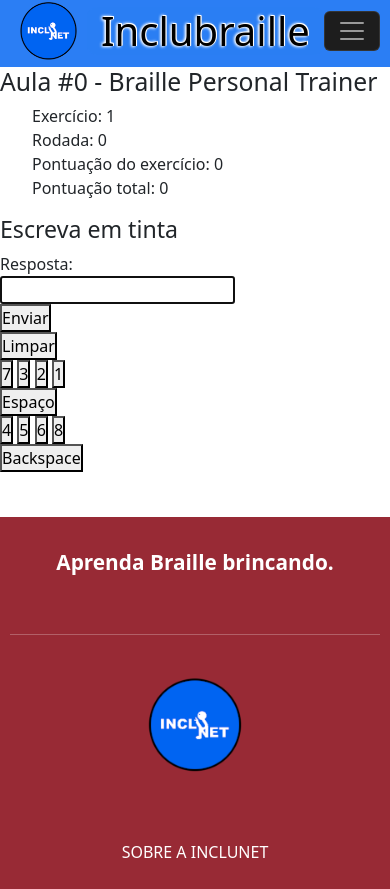
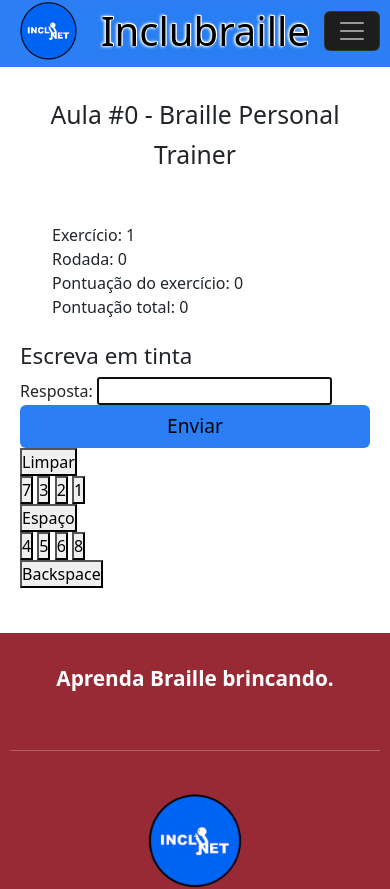
Before and after one commit to inclunet/bin-go, a SvelteKit app in the folder bingo/: page /braille/1/1 in a window 390 px wide. Shown: the top 889 px of the page. Built offline with nearby package versions, Linux system fonts and the light colour scheme; no server answers.

Commit message:
starting style

```diff
--- a/bingo/src/lib/BrailleChallenge.svelte
+++ b/bingo/src/lib/BrailleChallenge.svelte
@@ -6,13 +6,13 @@
 </script>
 
 <div role="region" aria-label="Exercício">
-    <div aria-live="polite">
+    <header aria-live="polite">
         {#if brailleChallenge.Challenge == "word"}
-            <h3>Escreva {brailleChallenge.Word} em Braille</h3>
+            <h3 class="mt-4">Escreva {brailleChallenge.Word} em Braille</h3>
         {:else}
-            <h3>Escreva {brailleChallenge.Word} em tinta</h3>
+            <h3 class="mt-4">Escreva {brailleChallenge.Word} em tinta</h3>
         {/if}
-    </div>
+    </header>
 
     {#if brailleChallenge.Challenge == "braille"}
         <BrailleWord
@@ -27,3 +27,9 @@
         />
     {/if}
 </div>
+
+<style>
+    h3 {
+        font-size: 1.4em;
+    }
+</style>
--- a/bingo/src/lib/BrailleWord.svelte
+++ b/bingo/src/lib/BrailleWord.svelte
@@ -9,7 +9,7 @@
     const dispatch = createEventDispatcher();
 
     const handleKeyDown = (
-        /** @type {{ key: string; preventDefault: () => void; }} */ event,
+        /** @type {{ key: string; preventDefault: () => void; }} */ event
     ) => {
         if (brailleKeyboard) {
             if (event.key === "f") {
@@ -90,11 +90,9 @@
     };
 </script>
 
+<section id="answer">
     <div>
         <label for="word">Resposta:</label>
-</div>
-
-<div>
         <input
             type="text"
             id="word"
@@ -105,9 +103,35 @@
             autofocus
         />
     </div>
-
-<div>
-    <button on:click={handleSubmit}>Enviar</button>
-</div>
+    <button class="btn button-color" on:click={handleSubmit}>Enviar</button>
+</section>
 
 <audio src="/key.mp3" bind:this={audio} />
+
+<style>
+    :root {
+        --primary-button-color: #2b7ef4;
+        --secondary-button-color: #2868c2;
+        --white: #fff;
+        --black: #000;
+    }
+
+    section#answer {
+        display: flex;
+        flex-direction: column;
+    }
+
+    section button {
+        font-size: 1.2em;
+    }
+
+    .button-color {
+        background-color: var(--primary-button-color);
+        color: var(--black);
+    }
+
+    .button-color:hover {
+        background-color: var(--secondary-button-color);
+        color: var(--white);
+    }
+</style>
--- a/bingo/src/routes/braille/+page.svelte
+++ b/bingo/src/routes/braille/+page.svelte
@@ -31,17 +31,19 @@
     </section>
 
     <section>
-        <button
-            class="btn button-color text-black"
-            on:click={handleStartLearningNow}
-        >
+        <button class="btn button-color" on:click={handleStartLearningNow}>
             <strong>Comece a aprender Agora</strong>
         </button>
     </section>
 </div>
 
 <style>
-    @import "style.css";
+    :root {
+        --primary-button-color: #2b7ef4;
+        --secondary-button-color: #2868c2;
+        --white: #fff;
+        --black: #000;
+    }
 
     h2:nth-child(2n) {
         font-size: 1.6em;
@@ -56,8 +58,14 @@
         line-height: 32px;
     }
 
-    h3 {
-        font-size: 1.4em;
+    .button-color {
+        background-color: var(--primary-button-color);
+        color: var(--black);
+    }
+
+    .button-color:hover {
+        background-color: var(--secondary-button-color);
+        color: var(--white);
     }
 
     .term {
@@ -75,23 +83,7 @@
             line-height: 40px;
             text-align: center;
         }
-        h3 {
-            line-height: 40px;
-        }
-        header p:nth-child(n + 3):nth-child(-n + 4) {
-            text-align: justify;
-        }
-        .row {
-            padding: 0px;
-        }
-        .card {
-            border-radius: 10px;
-            box-shadow: 5px 5px 5px #e2e2e2;
-        }
 
-        .main-features-img {
-            margin-left: 10px;
-        }
         p {
             line-height: 37px;
         }
--- a/bingo/src/routes/braille/[player]/+page.svelte
+++ b/bingo/src/routes/braille/[player]/+page.svelte
@@ -11,25 +11,90 @@
         $braille = await callApi(
             $braille,
             `/api/braille/${data.Player}`,
-            "GET",
+            "GET"
         );
     };
 
-    const handlePlay = async() => {
+    const handlePlay = async () => {
         goto(`/braille/${data.Player}/${$braille.CurrentClass}`);
     };
 
     onMount(LoadBrailleClass);
 </script>
 
-<PageTitle title="Aula #{$braille.CurrentClass} - Braille Personal Trainer" />
+<PageTitle
+    title="Aula #{$braille.CurrentClass} - Braille Personal Trainer"
+    game="Inclubraille"
+/>
 
-<div>
-<h2>Aula #{$braille.CurrentClass} - Braille Personal Trainer</h2>
+<div class="container">
+    <header class="my-5">
+        <h2>Aula #{$braille.CurrentClass} - Braille Personal Trainer</h2>
+    </header>
 
-<p>{$braille.Description}</p>
+    <section>
+        <p>{$braille.Description}</p>
+    </section>
 
+    <section>
+        <button class="btn button-color" on:click={handlePlay}>
+            <strong>Jogar</strong>
+        </button>
+    </section>
+</div>
 
+<style>
+    :root {
+        --primary-button-color: #2b7ef4;
+        --secondary-button-color: #2868c2;
+        --white: #fff;
+        --black: #000;
+    }
 
-<button on:click={handlePlay}>Jogar</button>
-</div>
+    h2:nth-child(2n) {
+        font-size: 1.6em;
+    }
+
+    section p,
+    section button {
+        font-size: 1.2em;
+    }
+
+    p {
+        line-height: 32px;
+    }
+
+    .button-color {
+        background-color: var(--primary-button-color);
+        color: var(--black);
+    }
+
+    .button-color:hover {
+        background-color: var(--secondary-button-color);
+        color: var(--white);
+    }
+
+    .term {
+        padding: 3px 5px 3px 5px;
+        margin: 0;
+        font-size: 1em;
+    }
+
+    @media (max-width: 573px) {
+        .container {
+            padding: 0 20px 0 20px;
+        }
+        header h2 {
+            margin-top: -20px;
+            line-height: 40px;
+            text-align: center;
+        }
+
+        p {
+            line-height: 37px;
+        }
+        section p {
+            text-align: justify;
+        }
+    }
+</style>
--- a/bingo/src/routes/braille/[player]/[class]/+page.svelte
+++ b/bingo/src/routes/braille/[player]/[class]/+page.svelte
@@ -29,7 +29,7 @@
         $braille = await callApi(
             $braille,
             `/api/braille/${data.Player}`,
-            "GET",
+            "GET"
         );
 
         startClassAudio.play();
@@ -42,7 +42,7 @@
             $braille,
             `/api/braille/${data.Player}`,
             "POST",
-            $braille,
+            $braille
         );
 
         if (data.Class < $braille.CurrentClass) {
@@ -61,27 +61,92 @@
     onMount(LoadBrailleClass);
 </script>
 
-<PageTitle title="Aula #{$braille.CurrentClass} - Braille Personal Trainer" />
+<PageTitle
+    title="Aula #{$braille.CurrentClass} - Braille Personal Trainer"
+    game="Inclubraille"
+/>
 
+<div class="container">
+    <header class="my-5">
         <h2>Aula #{$braille.CurrentClass} - Braille Personal Trainer</h2>
-<div>
-    {$braille.Description}
-</div>
-<div>
+    </header>
+
+    <section>
+        <p>{$braille.Description}</p>
+    </section>
+
+    <section>
         <ul>
             <li>Exercício: {$braille.CurrentClass + 1}</li>
             <li>Rodada: {$braille.CurrentRound}</li>
             <li>Pontuação do exercício: {$braille.CurrentPunctuation}</li>
             <li>Pontuação total: {$braille.TotalPunctuation}</li>
         </ul>
-</div>
+    </section>
 
     <BrailleChallenge
         bind:brailleChallenge={$braille.Challenge}
         on:submitChallenge={handleChallengeSubmit}
     />
+</div>
 
 <audio bind:this={correctAudio} src="/correct.wav"></audio>
 <audio bind:this={wrongAudio} src="/wrong.wav"></audio>
 <audio bind:this={endClassAudio} src="/endclass.wav"></audio>
 <audio bind:this={startClassAudio} src="/startclass.wav"></audio>
+
+<style>
+    :root {
+        --primary-button-color: #2b7ef4;
+        --secondary-button-color: #2868c2;
+        --white: #fff;
+        --black: #000;
+    }
+
+    h2:nth-child(2n) {
+        font-size: 1.6em;
+    }
+
+    section p,
+    section button {
+        font-size: 1.2em;
+    }
+
+    p {
+        line-height: 32px;
+    }
+
+    .button-color {
+        background-color: var(--primary-button-color);
+        color: var(--black);
+    }
+
+    .button-color:hover {
+        background-color: var(--secondary-button-color);
+        color: var(--white);
+    }
+
+    .term {
+        padding: 3px 5px 3px 5px;
+        margin: 0;
+        font-size: 1em;
+    }
+
+    @media (max-width: 573px) {
+        .container {
+            padding: 0 20px 0 20px;
+        }
+        header h2 {
+            margin-top: -20px;
+            line-height: 40px;
+            text-align: center;
+        }
+
+        p {
+            line-height: 37px;
+        }
+        section p {
+            text-align: justify;
+        }
+    }
+</style>
--- a/bingo/src/routes/braille/new/+page.svelte
+++ b/bingo/src/routes/braille/new/+page.svelte
@@ -4,8 +4,7 @@
     import { callApi } from "$lib/api";
     import { braille } from "$lib/braille";
 
-
-    const handleStartNewBraillePlayer = async() => {
+    const handleStartNewBraillePlayer = async () => {
         $braille = await callApi($braille, `/api/braille/new`, "GET");
 
         if ($braille.Player >= 0) {
@@ -14,9 +13,71 @@
     };
 </script>
 
-<PageTitle title="Novo Jogo - Braille Personal Trainer" />
+<PageTitle title="Novo Jogo - Braille Personal Trainer" game="Inclubraille" />
 
-<div>
-    <h2>Novo Jogo - Braille Personal Trainer</h2>
-    <button on:click={handleStartNewBraillePlayer}>Começar treino agora!</button>
+<div class="container">
+    <header class="my-5">
+        <h2>Novo Jogo - Braille Personal Trainer</h2>
+    </header>
+
+    <section>
+        <button class="btn button-color" on:click={handleStartNewBraillePlayer}>
+            <strong>Começar treino agora!</strong>
+        </button>
+    </section>
 </div>
+
+<style>
+    :root {
+        --primary-button-color: #2b7ef4;
+        --secondary-button-color: #2868c2;
+        --white: #fff;
+        --black: #000;
+    }
+
+    h2:nth-child(2n) {
+        font-size: 1.6em;
+    }
+
+    section p,
+    section button {
+        font-size: 1.2em;
+    }
+
+    p {
+        line-height: 32px;
+    }
+
+    .button-color {
+        background-color: var(--primary-button-color);
+        color: var(--black);
+    }
+
+    .button-color:hover {
+        background-color: var(--secondary-button-color);
+        color: var(--white);
+    }
+    .term {
+        padding: 3px 5px 3px 5px;
+        margin: 0;
+        font-size: 1em;
+    }
+
+    @media (max-width: 573px) {
+        .container {
+            padding: 0 20px 0 20px;
+        }
+        header h2 {
+            margin-top: -20px;
+            line-height: 40px;
+            text-align: center;
+        }
+
+        p {
+            line-height: 37px;
+        }
+        section p {
+            text-align: justify;
+        }
+    }
+</style>
--- a/bingo/src/routes/braille/style.css
+++ b/bingo/src/routes/braille/style.css
@@ -1,7 +1,16 @@
 :root {
     --primary-button-color: #2b7ef4;
+    --secondary-button-color: #2868c2;
+    --white: #fff;
+    --black: #000;
 }
 
 .button-color {
     background-color: var(--primary-button-color);
+    color: var(--black);
 }
+
+.button-color:hover {
+    background-color: var(--secondary-button-color);
+    color: var(--white);
+}
```
Lines whose indentation alone changed are shown as unchanged.
